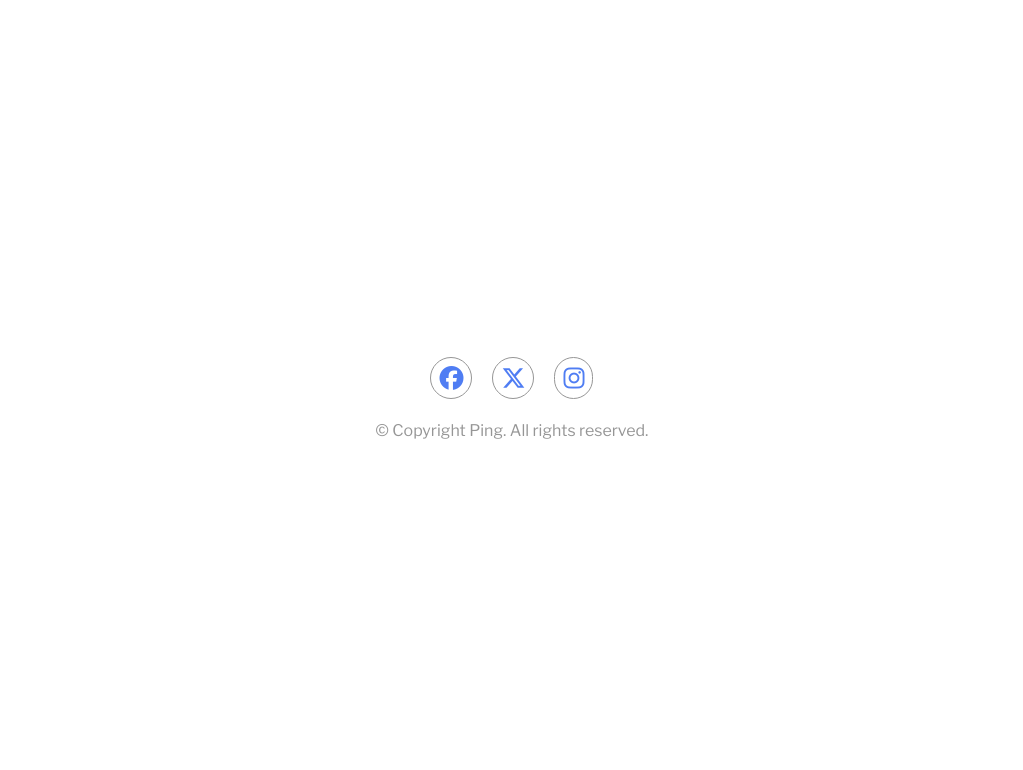
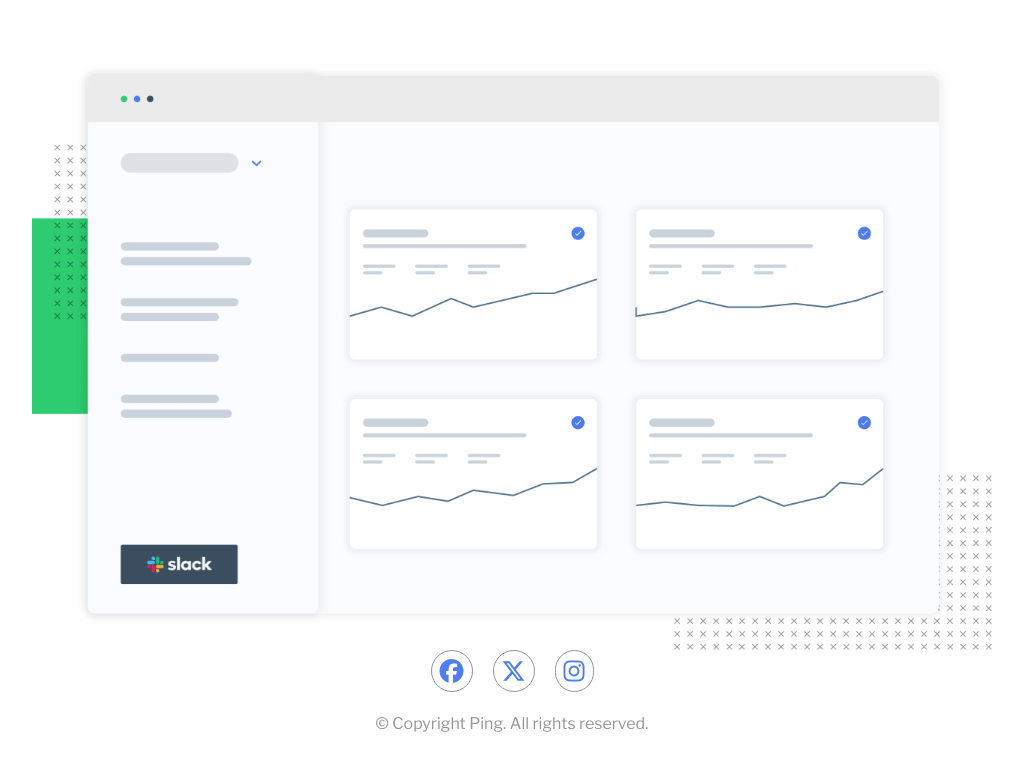
Before and after one commit to Friendlesso/Ping-Coming-Soon, a React (Vite) app: page / in a window 1280 px wide. Shown: the top 770 px of the page, without its empty margins (128-1151 px from the left). Built offline with nearby package versions, Linux system fonts and the light colour scheme.

Commit message:
Finished adding the Illustration Component

```diff
--- a/src/App.tsx
+++ b/src/App.tsx
@@ -1,10 +1,12 @@
 import { Footer } from "./components/Footer/Footer"
+import { Illustration } from "./components/Illustration/Illustration"
 
 function App() {
 
 
   return (
     <>
+      <Illustration />
       <Footer />
     </>
   )
--- a/src/components/Footer/Footer.tsx
+++ b/src/components/Footer/Footer.tsx
@@ -23,6 +23,7 @@ export function Footer() {
       <div className="flex gap-5">
         {socialMedia.map((icon) => (
           <a
+            key={icon.brand}
             href={icon.link}
             aria-label={icon.lable}
             target="_blank"
--- /dev/null
+++ b/src/components/Illustration/Illustration.tsx
@@ -0,0 +1,9 @@
+import IlluImg from '../../assets/illustration-dashboard.png';
+
+export function Illustration() {
+ return (
+  <div className='w-full flex justify-center'>
+    <img className='sm:w-[75%] w-[85%]' src={IlluImg} alt="Illustrated image" />
+  </div>
+ )
+}
```
